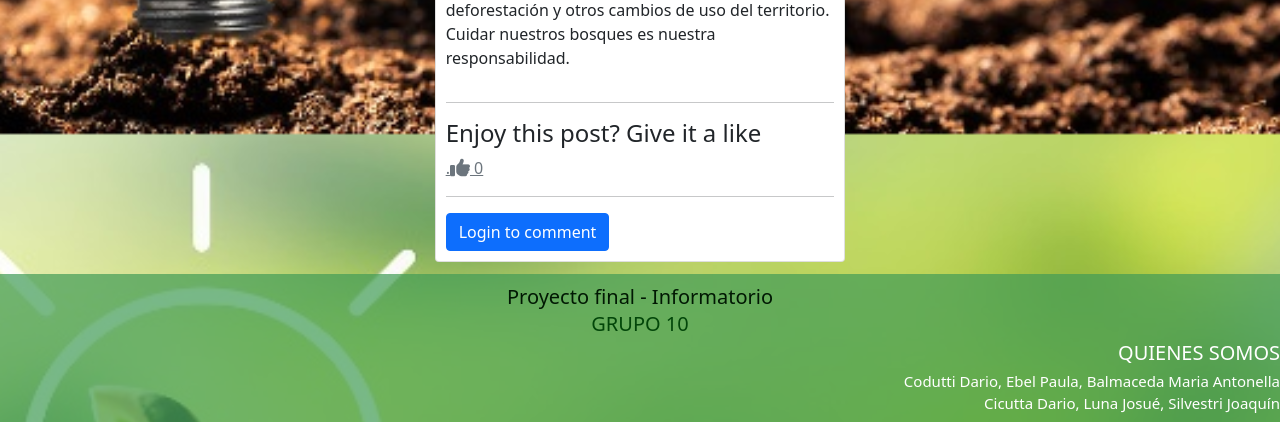
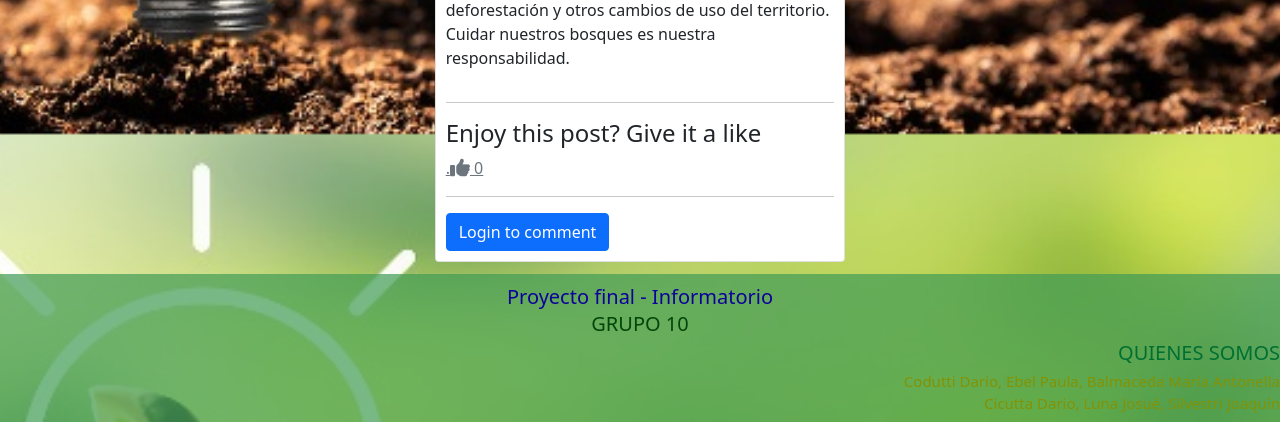
Before and after one commit to darLuCod/Blog, a Django app: a page that uses templates/base.html in a window 1280 px wide; the page is wider, and only the part inside the window is pictured. Shown: the part 1466-1888 px from the top of that part. Run offline with Django 3.2, Linux system fonts and the light colour scheme; data comes from the database, SQL or seed files in the repository; some libraries are stand-ins or nearby versions.

Commit message:
Este es mi edicion Luna Josue

```diff
--- a/static/estilos.css
+++ b/static/estilos.css
@@ -34,21 +34,21 @@ body {
 }
 
 .footer .box1 .seccion1 p.texto{
-	color:rgb(1, 24, 3);
+	color:rgb(12, 1, 155);
 	font-size: 20px;
 	margin: auto;
 	text-align: center;
 }
 
 .footer .box1 .seccion2 h2{
-	color:#fff;
+	color:rgb(0, 112, 50);
 	font-size: 20px;
 	margin-bottom: 5px;
 	text-align:right;
 }
 
 .footer .box1 .seccion2 p{
-	color:#fff;
+	color:rgb(132, 146, 3);
 	font-size: 15px;
 	margin-bottom: 0px;
 	text-align: right;
```
